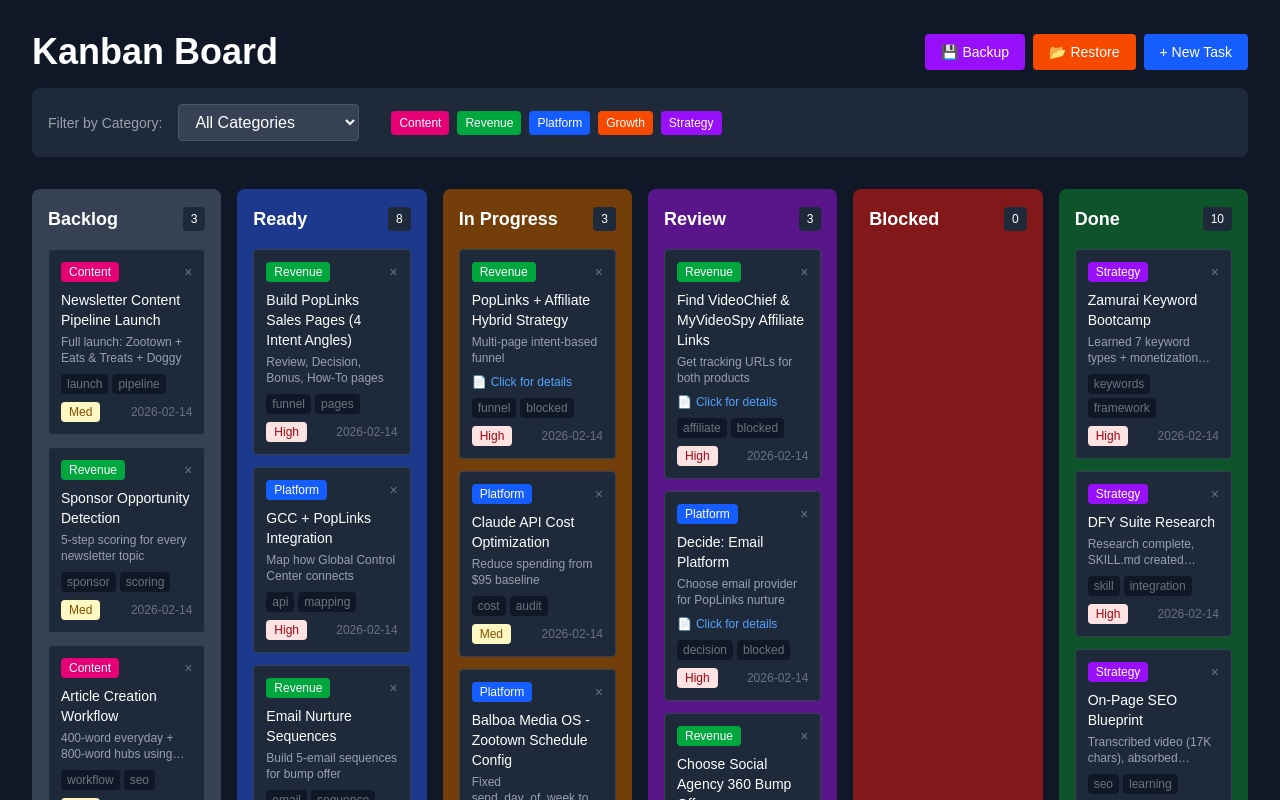
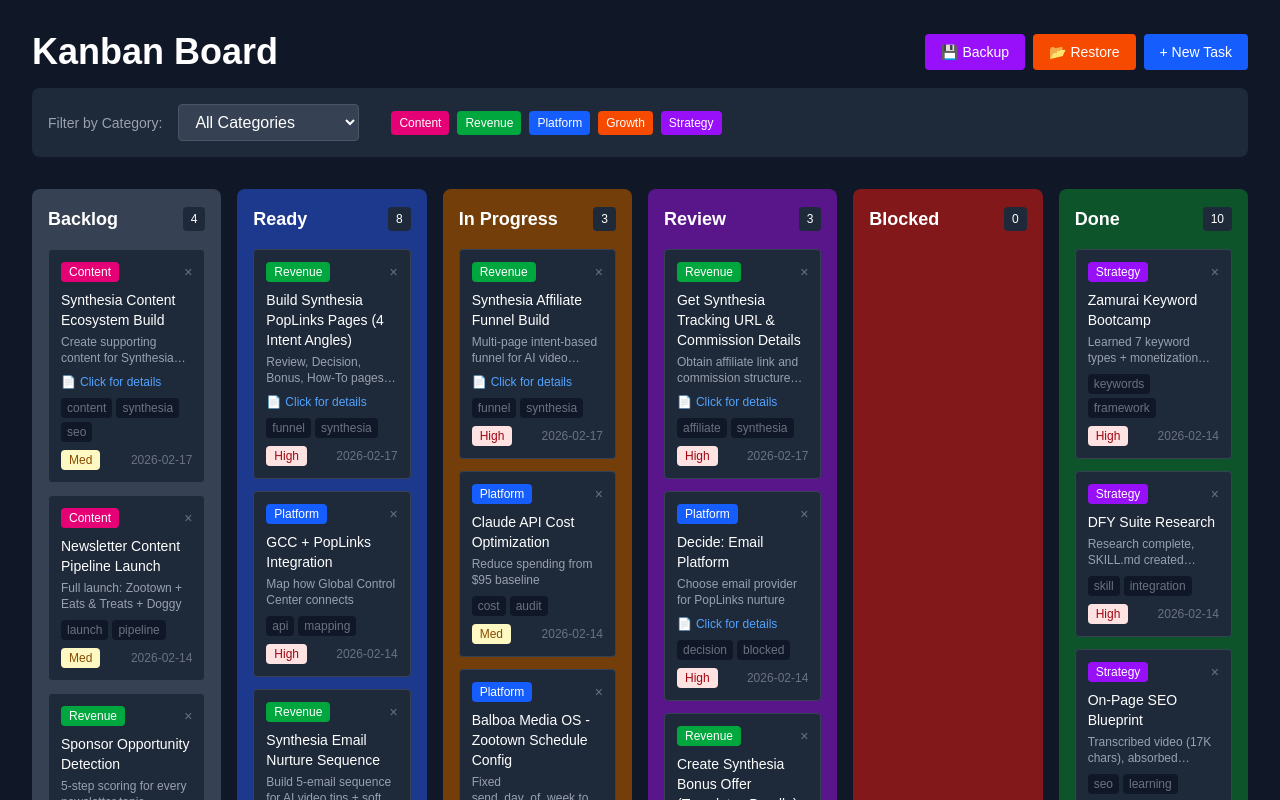
Before and after one commit to JoeKal97/kanban-app, a Next.js app: page / in a window 1280 px wide. Shown: the top 800 px of the page. Built offline with nearby package versions, Linux system fonts and the light colour scheme.

Commit message:
pivot: VideoChief → Synthesia affiliate funnel. Updated all Revenue tasks, removed blockers, added content ecosystem plan

```diff
--- a/app/initial-data.ts
+++ b/app/initial-data.ts
@@ -117,15 +117,15 @@
   // IN PROGRESS
   {
     id: "7",
-    title: "PopLinks + Affiliate Hybrid Strategy",
-    description: "Multi-page intent-based funnel",
-    details: "Funnel Architecture:\n- Page 1: VideoChief ($37-47) - Review angle with scarcity\n- Page 2: MyVideoSpy Bump ($47) - Video spy tool upsell\n- Page 3: Email Nurture - 5-email sequence for backend\n\nCopy complete in VIDEOCHIEFMYVIDESPY-COPY-SEQUENCES.md\n\nBLOCKERS:\n- DFY Suite affiliate link (need from Chad)\n- Email platform decision (ConvertKit vs Mailchimp)\n- MyVideoSpy tracking URL",
+    title: "Synthesia Affiliate Funnel Build",
+    description: "Multi-page intent-based funnel for AI video creation",
+    details: "PIVOTED from VideoChief to Synthesia (approved 2/17/26)\n\nFunnel Architecture:\n- Page 1: Synthesia Review ($22-30/mo) - AI video creation tool\n- Page 2: Bonus Offer - Templates/scripts bundle\n- Page 3: Email Nurture - AI video tips sequence\n\nCopy Status: Need to adapt from VideoChief scripts\n\nBLOCKERS:\n- Email platform decision (ConvertKit vs Mailchimp)\n- Bonus offer creation (templates bundle)\n- Need tracking URL from Synthesia",
     category: "Revenue",
     status: "In Progress",
     priority: "High",
-    tags: ["funnel", "blocked"],
+    tags: ["funnel", "synthesia"],
     createdDate: "2026-02-14",
-    updatedDate: "2026-02-14"
+    updatedDate: "2026-02-17"
   },
   {
     id: "8",
@@ -153,15 +153,15 @@
   // REVIEW
   {
     id: "9",
-    title: "Find VideoChief & MyVideoSpy Affiliate Links",
-    description: "Get tracking URLs for both products",
-    details: "Need affiliate tracking URLs for:\n1. VideoChief - main offer ($37-47)\n2. MyVideoSpy - bump offer ($47)\n\nACTION: Contact Chad/DFY team for affiliate program details\n\nBLOCKING: PopLinks funnel completion - cannot build pages without tracking URLs",
+    title: "Get Synthesia Tracking URL & Commission Details",
+    description: "Obtain affiliate link and commission structure from Synthesia",
+    details: "Synthesia approved 2/17/26!\n\nNeed:\n1. Unique affiliate tracking URL\n2. Commission structure (likely 20-30% recurring)\n3. Cookie duration\n4. Any promotional assets (banners, logos)\n5. Terms & restrictions\n\nACTION: Check Synthesia affiliate dashboard or contact affiliate manager\n\nBLOCKING: Cannot build PopLinks pages without tracking URL",
     category: "Revenue",
     status: "Review",
     priority: "High",
-    tags: ["affiliate", "blocked"],
+    tags: ["affiliate", "synthesia"],
     createdDate: "2026-02-14",
-    updatedDate: "2026-02-14"
+    updatedDate: "2026-02-17"
   },
   {
     id: "10",
@@ -177,27 +177,29 @@
   },
   {
     id: "11",
-    title: "Choose Social Agency 360 Bump Offer",
-    description: "Select or create bump offer for JVZoo",
+    title: "Create Synthesia Bonus Offer (Templates Bundle)",
+    description: "Build valuable bonus for Synthesia funnel bump",
+    details: "Bonus Package Ideas:\n1. 'Local Business Video Scripts' - 20 pre-written scripts\n2. 'AI Video Templates' - Canva-style templates for Synthesia\n3. 'Video Ad Swipe File' - High-converting video ad examples\n4. 'Synthesia Quick Start Guide' - PDF guide\n\nDelivery: Digital download via Gumroad or direct email\nValue Anchor: $97-197 (sold for $27-47 as bump)\n\nBLOCKING: Need to create digital products",
     category: "Revenue",
     status: "Review",
     priority: "High",
-    tags: ["offer", "blocked"],
+    tags: ["offer", "synthesia"],
     createdDate: "2026-02-14",
-    updatedDate: "2026-02-14"
+    updatedDate: "2026-02-17"
   },
 
   // READY (was Planned)
   {
     id: "12",
-    title: "Build PopLinks Sales Pages (4 Intent Angles)",
-    description: "Review, Decision, Bonus, How-To pages",
+    title: "Build Synthesia PopLinks Pages (4 Intent Angles)",
+    description: "Review, Decision, Bonus, How-To pages for AI video tool",
+    details: "Page Strategy (adapt from VideoChief scripts):\n\n1. REVIEW Page: 'Synthesia Review 2026'\n   - Honest review with pros/cons\n   - Demo video/screenshots\n   - Affiliate CTA\n\n2. DECISION Page: 'Best AI Video Tool?'\n   - Compare Synthesia vs alternatives\n   - Position as #1 choice\n   - Scarcity/urgency\n\n3. BONUS Page: 'Synthesia + Templates Bundle'\n   - Main offer + bonus package\n   - Value stacking\n\n4. HOW-TO Page: 'How to Create Videos with AI'\n   - Tutorial angle\n   - Soft pitch at end\n\nStatus: Scripts need adaptation from VideoChief copy",
     category: "Revenue",
     status: "Ready",
     priority: "High",
-    tags: ["funnel", "pages"],
+    tags: ["funnel", "synthesia"],
     createdDate: "2026-02-14",
-    updatedDate: "2026-02-14"
+    updatedDate: "2026-02-17"
   },
   {
     id: "13",
@@ -212,14 +214,15 @@
   },
   {
     id: "14",
-    title: "Email Nurture Sequences",
-    description: "Build 5-email sequences for bump offer",
+    title: "Synthesia Email Nurture Sequence",
+    description: "Build 5-email sequence for AI video tips + soft pitch",
+    details: "Email Sequence Flow:\n\nEmail 1: 'Your AI Video Quick Start Guide'\n- Deliver bonus (if they got it)\n- Welcome + set expectations\n\nEmail 2: '3 Local Businesses Killing It with Video'\n- Case studies/examples\n- Soft mention of Synthesia\n\nEmail 3: 'The $5 Video Ad Framework'\n- Valuable tactic\n- Synthesia makes this easy\n\nEmail 4: 'Behind the Scenes: My Video Setup'\n- Show your workflow\n- Direct Synthesia pitch\n\nEmail 5: 'Last Chance: Synthesia Bonus Expires'\n- Urgency/scarcity\n- Final CTA\n\nStatus: Need email platform first (ConvertKit/Mailchimp)",
     category: "Revenue",
     status: "Ready",
     priority: "High",
-    tags: ["email", "sequence"],
+    tags: ["email", "synthesia"],
     createdDate: "2026-02-14",
-    updatedDate: "2026-02-14"
+    updatedDate: "2026-02-17"
   },
   {
     id: "15",
@@ -279,6 +282,18 @@
 
   // BACKLOG
   {
+    id: "28",
+    title: "Synthesia Content Ecosystem Build",
+    description: "Create supporting content for Synthesia affiliate funnel",
+    details: "Content Pillars for Synthesia SEO + Traffic:\n\n1. REVIEW Article: 'Synthesia Review 2026: Best AI Video Tool?'\n   - Target: 'synthesia review', 'ai video generator review'\n   - 800-word pillar with screenshots\n   - Strong affiliate CTA\n\n2. COMPARISON: 'Synthesia vs [Competitors]'\n   - Target: 'synthesia vs heygen', 'best ai video tool'\n   - Position Synthesia as winner\n\n3. TUTORIAL: 'How to Create Professional Videos with AI'\n   - Target: 'how to make ai videos', 'ai video tutorial'\n   - Step-by-step with Synthesia\n\n4. LISTICLE: '10 Ways Local Businesses Use AI Video'\n   - Target: 'ai video marketing', 'video marketing ideas'\n   - Missoula business examples\n\n5. YOUTUBE: Screen recording tutorials\n   - Synthesia walkthrough\n   - Tips & tricks\n\nPurpose: Drive organic traffic to PopLinks pages",
+    category: "Content",
+    status: "Backlog",
+    priority: "Med",
+    tags: ["content", "synthesia", "seo"],
+    createdDate: "2026-02-17",
+    updatedDate: "2026-02-17"
+  },
+  {
     id: "18",
     title: "Newsletter Content Pipeline Launch",
     description: "Full launch: Zootown + Eats & Treats + Doggy",
```
